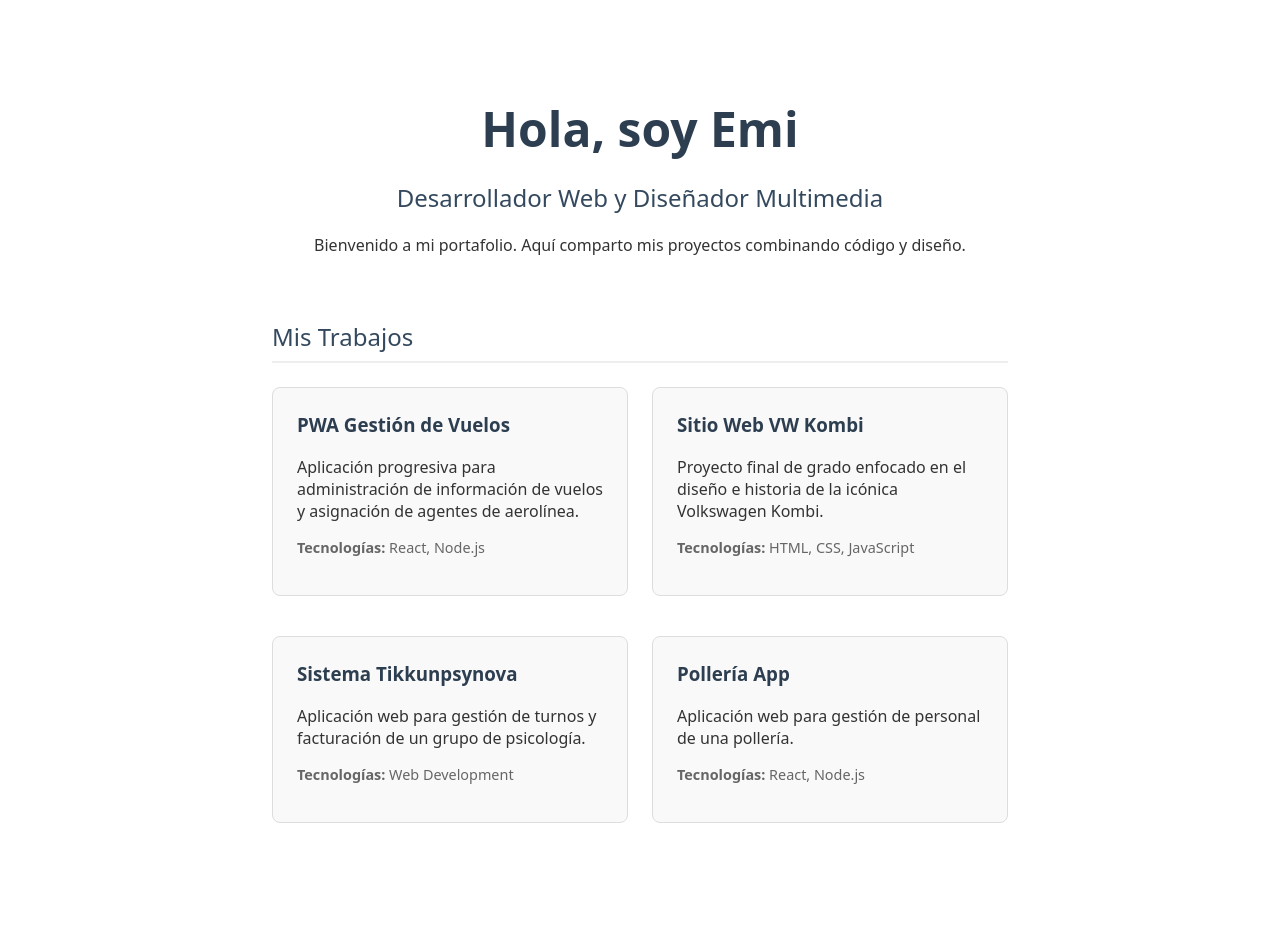
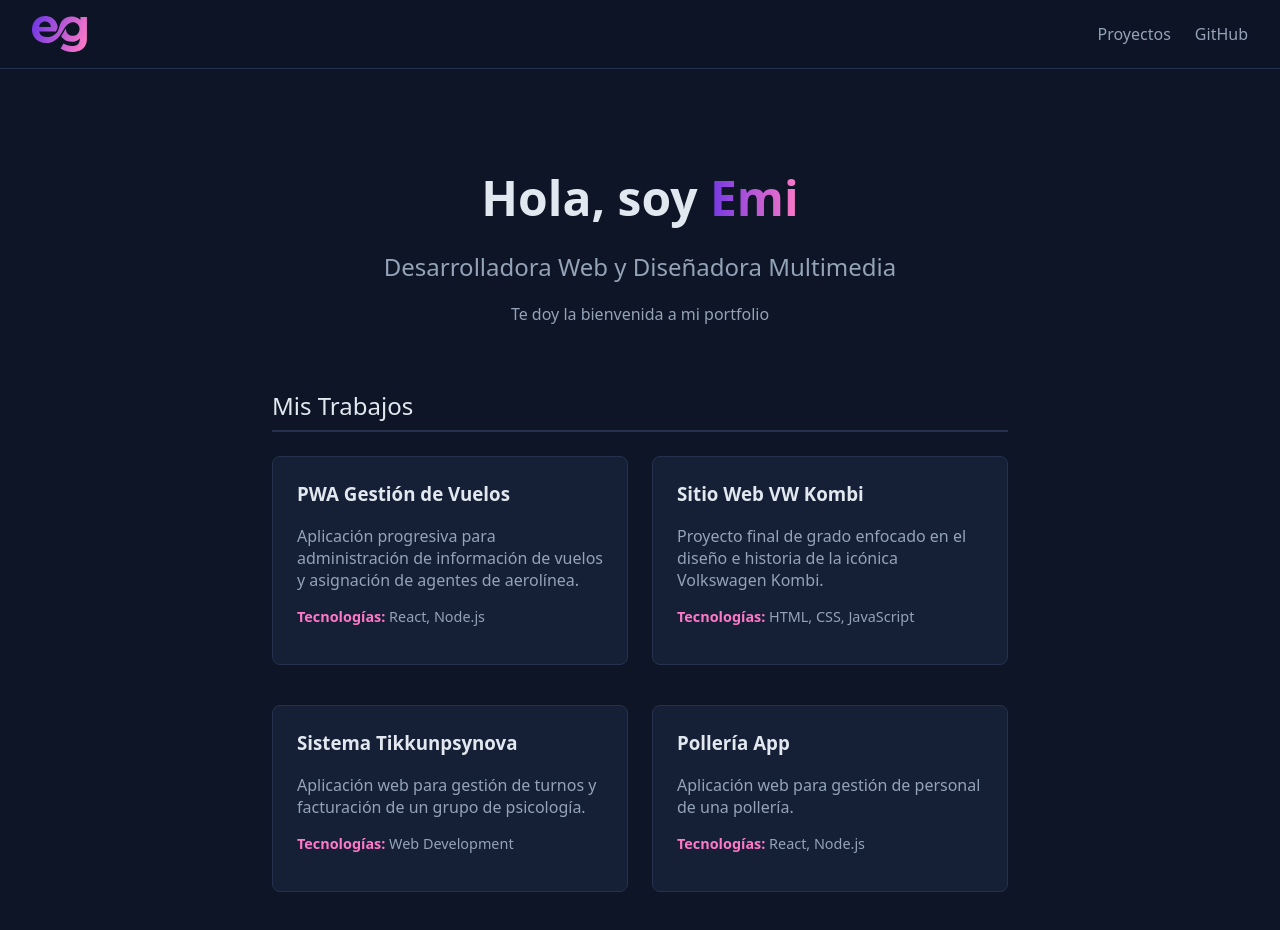
Before and after one commit to emigildev/portfolio, an Astro site: page / in a window 1280 px wide. Before the commit the page ends 871 px from the top, so only its background shows below. Built offline with nearby package versions, Linux system fonts and the light colour scheme; Astro itself is replaced by a stand-in of ours.

Commit message:
Tema oscuro con paleta de marca y barra de navegación con logo.

```diff
--- /dev/null
+++ b/src/components/Header.astro
@@ -0,0 +1,54 @@
+---
+import Logo from "../assets/logo-eg.svg";
+---
+
+<header class="barra">
+  <a href={import.meta.env.BASE_URL} class="marca" aria-label="emigildev, ir al inicio">
+    <Logo height={36} aria-hidden="true" />
+  </a>
+
+  <nav aria-label="Principal">
+    <ul>
+      <li><a href="#proyectos">Proyectos</a></li>
+      <li><a href="https://github.com/emigildev" target="_blank" rel="noopener">GitHub</a></li>
+    </ul>
+  </nav>
+</header>
+
+<style>
+  .barra {
+    position: sticky;
+    top: 0;
+    z-index: 10;
+    display: flex;
+    align-items: center;
+    justify-content: space-between;
+    padding: 1rem 2rem;
+    background-color: color-mix(in srgb, var(--color-fondo) 85%, transparent);
+    backdrop-filter: blur(8px);
+    border-bottom: 1px solid var(--color-borde);
+  }
+
+  .marca {
+    display: flex;
+  }
+
+  ul {
+    display: flex;
+    gap: 1.5rem;
+    list-style: none;
+    margin: 0;
+    padding: 0;
+  }
+
+  nav a {
+    color: var(--color-texto-suave);
+    text-decoration: none;
+    font-weight: 500;
+    transition: color 0.2s;
+  }
+
+  nav a:hover {
+    color: var(--color-rosa);
+  }
+</style>
--- a/src/components/ProyectoCard.astro
+++ b/src/components/ProyectoCard.astro
@@ -10,23 +10,29 @@ const { titulo, descripcion, tecnologias } = Astro.props;
 
 <style>
   .tarjeta {
-    border: 1px solid #ddd;
+    border: 1px solid var(--color-borde);
     padding: 1.5rem;
     border-radius: 8px;
     margin-bottom: 1rem;
-    background-color: #f9f9f9;
-    transition: transform 0.2s;
+    background-color: var(--color-superficie);
+    transition: transform 0.2s, border-color 0.2s, box-shadow 0.2s;
   }
   .tarjeta:hover {
     transform: translateY(-5px);
-    box-shadow: 0 4px 8px rgba(0, 0, 0, 0.1);
+    border-color: var(--color-violeta);
+    box-shadow: 0 8px 24px color-mix(in srgb, var(--color-violeta) 25%, transparent);
   }
   h3 {
     margin-top: 0;
-    color: #2c3e50;
+    color: var(--color-texto);
+  }
+  p {
+    color: var(--color-texto-suave);
   }
   .tech {
     font-size: 0.9rem;
-    color: #666;
+  }
+  .tech strong {
+    color: var(--color-rosa);
   }
 </style>
--- a/src/layouts/Layout.astro
+++ b/src/layouts/Layout.astro
@@ -1,6 +1,9 @@
 ---
+import Header from "../components/Header.astro";
+
 // Aquí recibimos el título que le pasamos desde index.astro
 const { title } = Astro.props;
+
 ---
 
 <!doctype html>
@@ -14,16 +17,31 @@ const { title } = Astro.props;
     <title>{title}</title>
   </head>
   <body>
+    <Header />
     <slot />
   </body>
 </html>
 
 <style is:global>
+  /* Paleta de colores del sitio: si cambiás un color acá, cambia en todos lados */
+  :root {
+    --color-fondo: #0d1526;
+    --color-superficie: #151f35;
+    --color-borde: #26324d;
+    --color-texto: #e2e8f0;
+    --color-texto-suave: #94a3b8;
+    --color-violeta: #7338e2;
+    --color-rosa: #fd79c7;
+    --degradado: linear-gradient(90deg, var(--color-violeta), var(--color-rosa));
+  }
+
   /* Estos estilos se aplicarán a toda la página web */
   html {
     font-family: system-ui, sans-serif;
-    background-color: #ffffff;
-    color: #333333;
+    background-color: var(--color-fondo);
+    color: var(--color-texto);
+    color-scheme: dark;
+    scroll-behavior: smooth;
   }
   body {
     margin: 0;
--- a/src/pages/index.astro
+++ b/src/pages/index.astro
@@ -1,20 +1,20 @@
 ---
 import Layout from "../layouts/Layout.astro";
 import ProyectoCard from "../components/ProyectoCard.astro";
+
 ---
 
 <Layout title="Emi - Portfolio Web">
   <main class="contenedor">
     <header class="presentacion">
-      <h1>Hola, soy Emi</h1>
-      <h2>Desarrollador Web y Diseñador Multimedia</h2>
+      <h1>Hola, soy <span class="destacado">Emi</span></h1>
+      <h2>Desarrolladora Web y Diseñadora Multimedia</h2>
       <p>
-        Bienvenido a mi portafolio. Aquí comparto mis proyectos combinando
-        código y diseño.
+        Te doy la bienvenida a mi portfolio
       </p>
     </header>
 
-    <section class="proyectos">
+    <section class="proyectos" id="proyectos">
       <h2>Mis Trabajos</h2>
 
       <div class="grilla-proyectos">
@@ -51,7 +51,6 @@ import ProyectoCard from "../components/ProyectoCard.astro";
   max-width: 800px;
   margin: 0 auto;
   padding: 2rem;
-    font-family: system-ui, sans-serif;
 }
 .presentacion {
   text-align: center;
@@ -60,23 +59,34 @@ import ProyectoCard from "../components/ProyectoCard.astro";
 }
 h1 {
   font-size: 3rem;
-    color: #2c3e50;
+  color: var(--color-texto);
   margin-bottom: 0.5rem;
+}
+/* Texto con degradé: el fondo se "recorta" con la forma de las letras */
+.destacado {
+  background: var(--degradado);
+  -webkit-background-clip: text;
+  background-clip: text;
+  color: transparent;
 }
 h2 {
   font-size: 1.5rem;
-    color: #34495e;
+  color: var(--color-texto-suave);
   font-weight: 400;
 }
+p {
+  color: var(--color-texto-suave);
+}
 
+.proyectos {
+  scroll-margin-top: 5rem; /* para que la barra fija no tape el título */
+}
 .proyectos h2 {
-    border-bottom: 2px solid #eee;
+  color: var(--color-texto);
+  border-bottom: 2px solid var(--color-borde);
   padding-bottom: 0.5rem;
   margin-bottom: 1.5rem;
-  }
-
-  /* Aquí aplicamos CSS Grid para que las tarjetas se acomoden solas */
-  .grilla-proyectos {
+}  .grilla-proyectos {
     display: grid;
     grid-template-columns: repeat(auto-fit, minmax(300px, 1fr));
     gap: 1.5rem;
```
Also changed, not shown: src/assets/logo-eg.svg (added). Lines whose indentation alone changed are shown as unchanged.
